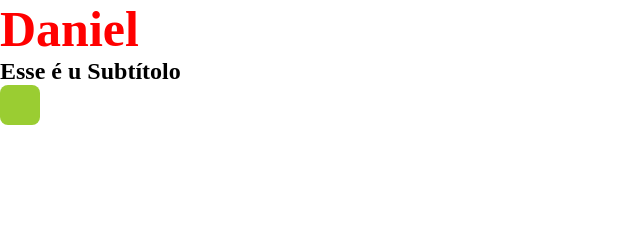
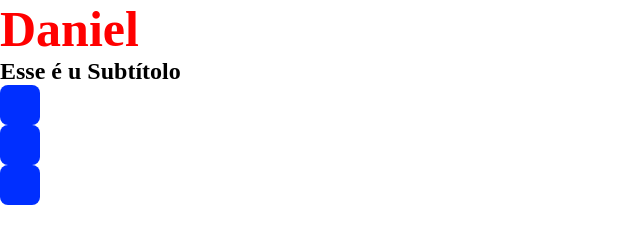
Before and after one commit to danielSocd/socd, a plain HTML site: page index.html in a window 1280 px wide. Shown: the whole page, without its empty margins (0-640 px from the left). Drawn offline with Linux system fonts and the light colour scheme.

Commit message:
Bug bola corrigido

```diff
--- a/assets/css/style.css
+++ b/assets/css/style.css
@@ -13,3 +13,10 @@ h1 {
     background-color: yellowgreen;
     border-radius: 8px;
 }
+
+.bola {
+    width: 40px;
+    height: 40px;
+    background-color: rgb(0, 47, 255);
+    border-radius: 8px;
+}
--- a/index.html
+++ b/index.html
@@ -11,7 +11,13 @@
     <div class="daniel">
         <h1>Daniel</h1>
         <h2>Esse é u Subtítolo</h2>
-        <div class="square">
+        <div class="bola">
+
+        </div>
+        <div class="bola">
+
+        </div>
+        <div class="bola">
 
         </div>
     </div>
```
